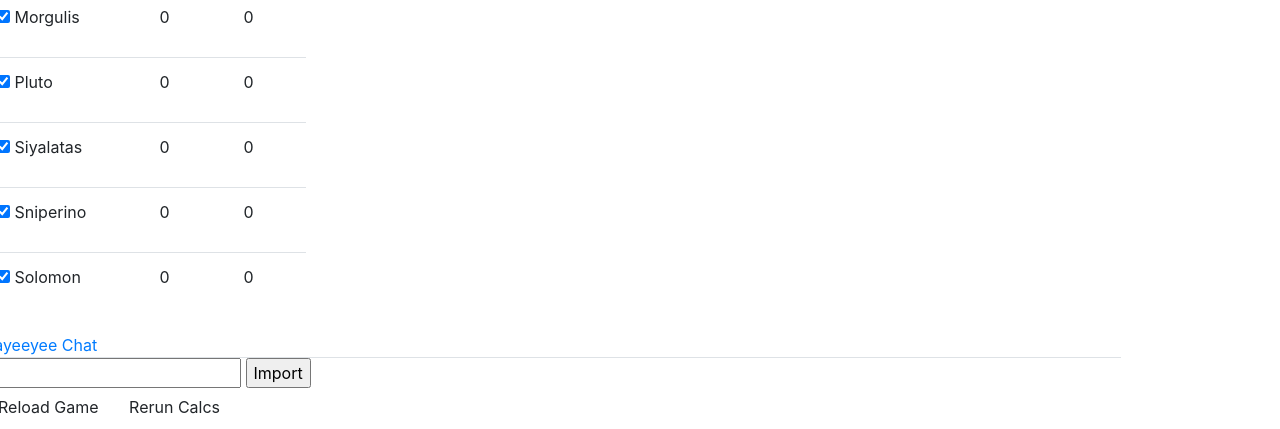
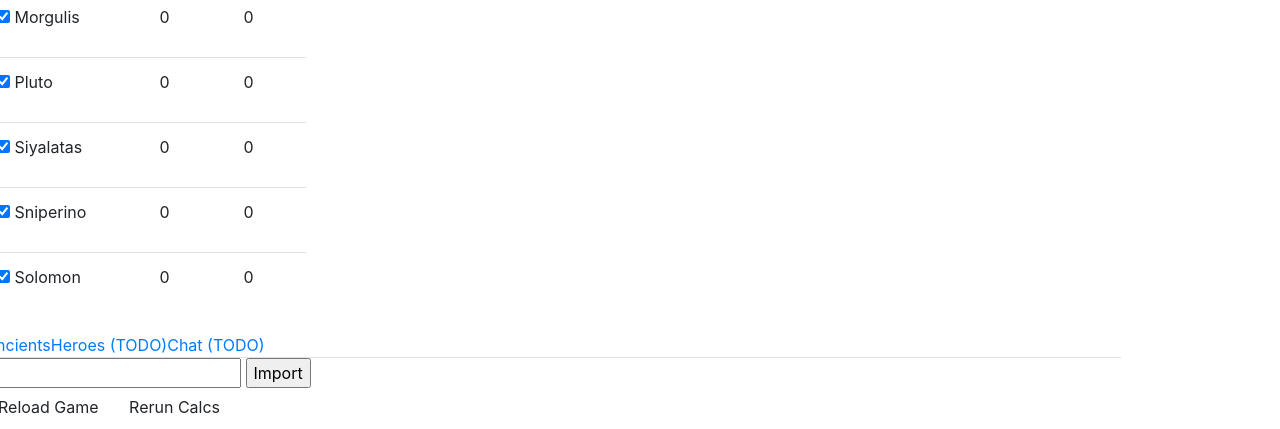
Before and after one commit to trigunshin/clicker_hero, a plain HTML site: page index.html in a window 1280 px wide. Shown: the part 1439-1868 px from the top of the page. Drawn offline with nearby package versions, Linux system fonts and the light colour scheme; a script that the page names is missing.

Commit message:
Revert "Removed other unused tabs until I fix ancients calc."
This reverts commit a043777158cf841dd21c6c92c4fc0bfb9a15de3e.

```diff
--- a/index.html
+++ b/index.html
@@ -41,9 +41,9 @@
         <!-- calculator config area -->
         <div id='calc_config_template_section' class='span5'>
             <ul class="nav nav-tabs">
-                <!--<li class=""><a href="#ancient_calc_tab" data-toggle="tab">Ancients</a></li>-->
-                <!--<li><a href="#hero_calc_tab" data-toggle="tab">Heroes (TODO)</a></li>-->
-                <li class="active"><a href="#chat_tab" data-toggle="tab">Jayeeyee Chat</a></li>
+                <li class="active"><a href="#ancient_calc_tab" data-toggle="tab">Ancients</a></li>
+                <li><a href="#hero_calc_tab" data-toggle="tab">Heroes (TODO)</a></li>
+                <li><a href="#chat_tab" data-toggle="tab">Chat (TODO)</a></li>
             </ul>
             <div id='calc_config_anchor'></div>
             <!-- game area -->
```
